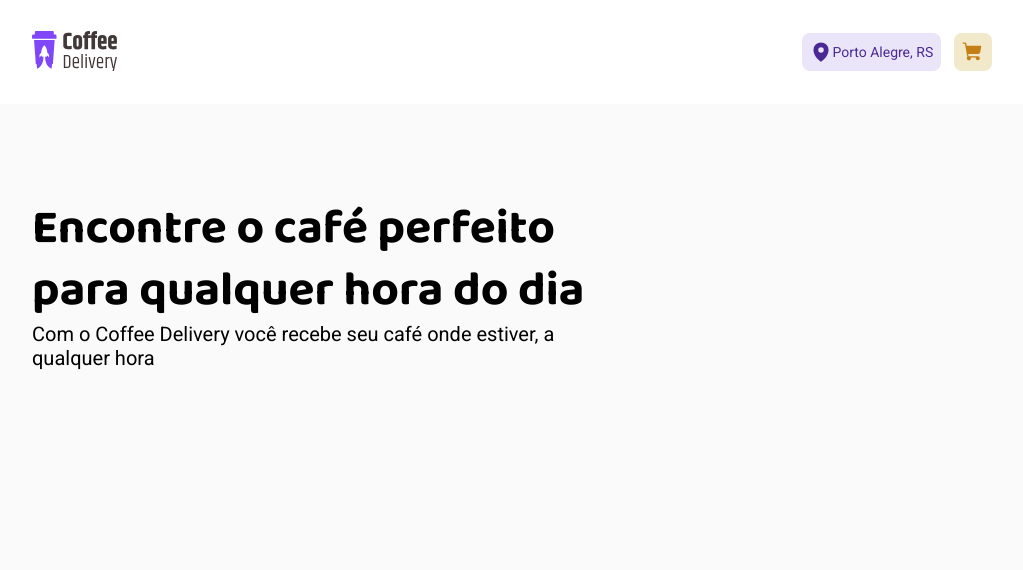
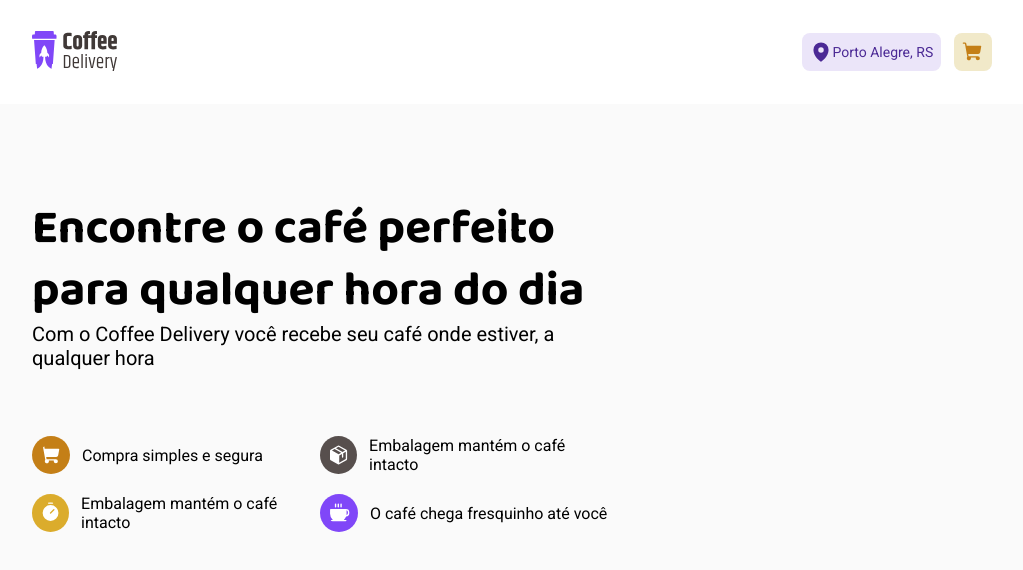
Before and after one commit to tsxfabio/ignite-coffee-delivery, a React (Vite) app: page / in a window 1280 px wide. Shown: the top 570 px of the page, without its empty margins (128-1151 px from the left). Built offline with nearby package versions, Linux system fonts and the light colour scheme.

Commit message:
att header page

```diff
--- a/src/pages/Home/index.tsx
+++ b/src/pages/Home/index.tsx
@@ -1,3 +1,4 @@
+import { Coffee, Package, ShoppingCart, Timer } from 'phosphor-react'
 import { HeaderContainer } from './styles'
 
 export function Home() {
@@ -10,6 +11,28 @@ export function Home() {
             Com o Coffee Delivery você recebe seu café onde estiver, a qualquer
             hora
           </span>
+          <div className="iconAndDescriptionHeader">
+            <div className="list1th">
+              <div className="listContainer">
+                <ShoppingCart size={22} weight="fill" className="cartIcon" />
+                <span>Compra simples e segura</span>
+              </div>
+              <div className="listContainer">
+                <Timer size={22} weight="fill" className="timerIcon" />
+                <span>Embalagem mantém o café intacto</span>
+              </div>
+            </div>
+            <div className="list2th">
+              <div className="listContainer">
+                <Package size={22} weight="fill" className="packageIcon" />
+                <span>Embalagem mantém o café intacto</span>
+              </div>
+              <div className="listContainer">
+                <Coffee size={22} weight="fill" className="coffeeIcon" />
+                <span>O café chega fresquinho até você</span>
+              </div>
+            </div>
+          </div>
         </div>
       </HeaderContainer>
     </div>
--- a/src/pages/Home/styles.ts
+++ b/src/pages/Home/styles.ts
@@ -16,5 +16,55 @@ export const HeaderContainer = styled.header`
       font-size: 1.25rem;
       margin-top: 1rem;
     }
+
+    .iconAndDescriptionHeader {
+      display: flex;
+      flex-direction: row;
+
+      margin-top: 4.125rem;
+      .list1th,
+      .list2th {
+        width: 50%;
+        .listContainer {
+          display: flex;
+          flex-direction: row;
+          align-items: center;
+          margin-bottom: 1.25rem;
+          .cartIcon {
+            box-sizing: content-box;
+            border-radius: 50%;
+            padding: 0.5rem;
+            color: ${(props) => props.theme['white-100']};
+            background-color: ${(props) => props.theme['yellow-700']};
+          }
+          .timerIcon {
+            box-sizing: content-box;
+            border-radius: 50%;
+            padding: 0.5rem;
+            color: ${(props) => props.theme['white-100']};
+            background-color: ${(props) => props.theme['yellow-500']};
+          }
+          .packageIcon {
+            box-sizing: content-box;
+            border-radius: 50%;
+            padding: 0.5rem;
+            color: ${(props) => props.theme['white-100']};
+            background-color: ${(props) => props.theme['gray-600']};
+          }
+          .coffeeIcon {
+            box-sizing: content-box;
+            border-radius: 50%;
+            padding: 0.5rem;
+            color: ${(props) => props.theme['white-100']};
+            background-color: ${(props) => props.theme['purple-500']};
+          }
+          span {
+            font-family: 'Roboto', sans-serif;
+            font-size: 1rem;
+            margin: 0 0 0 0.75rem;
+          }
+        }
+      }
+    }
   }
 `
```
